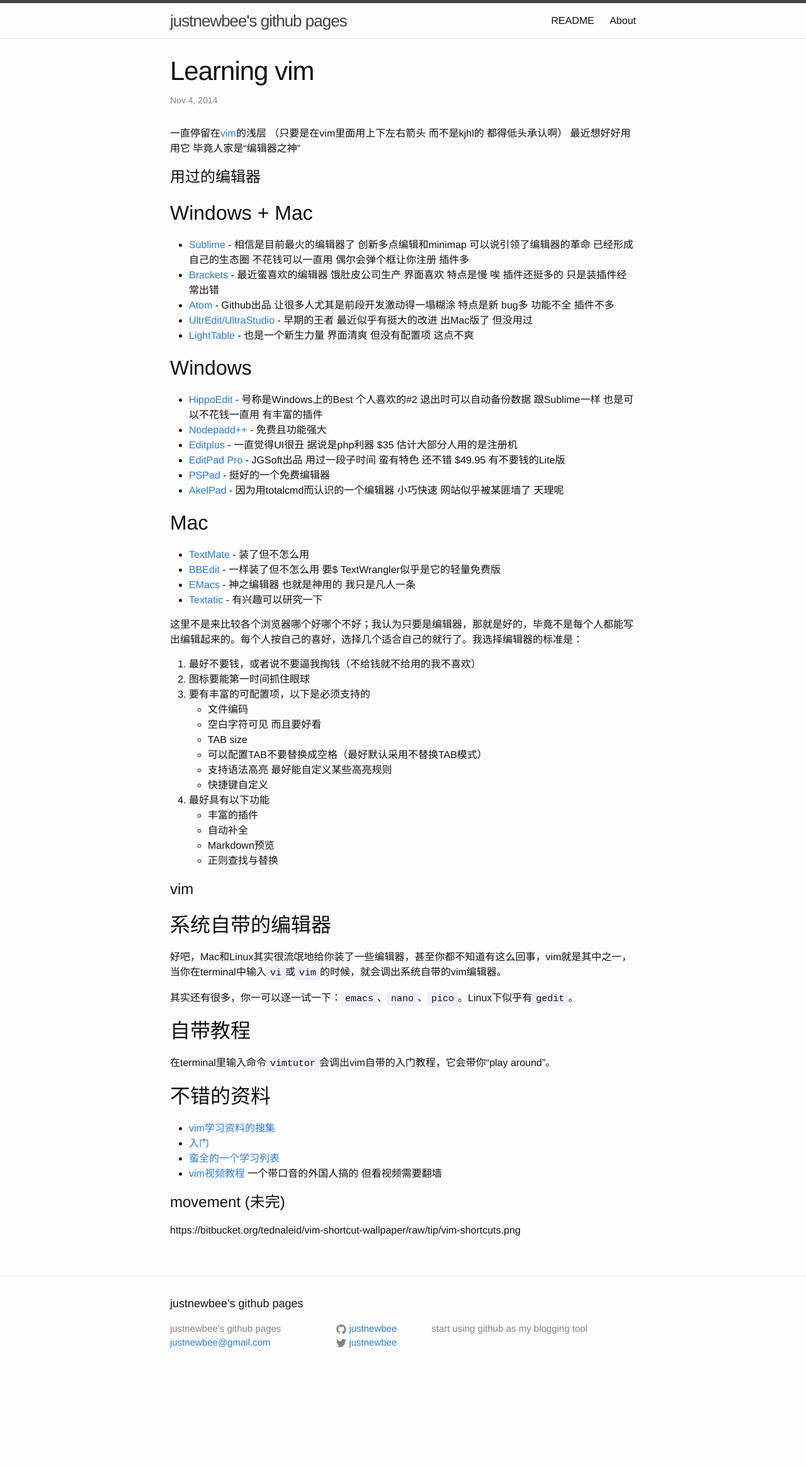
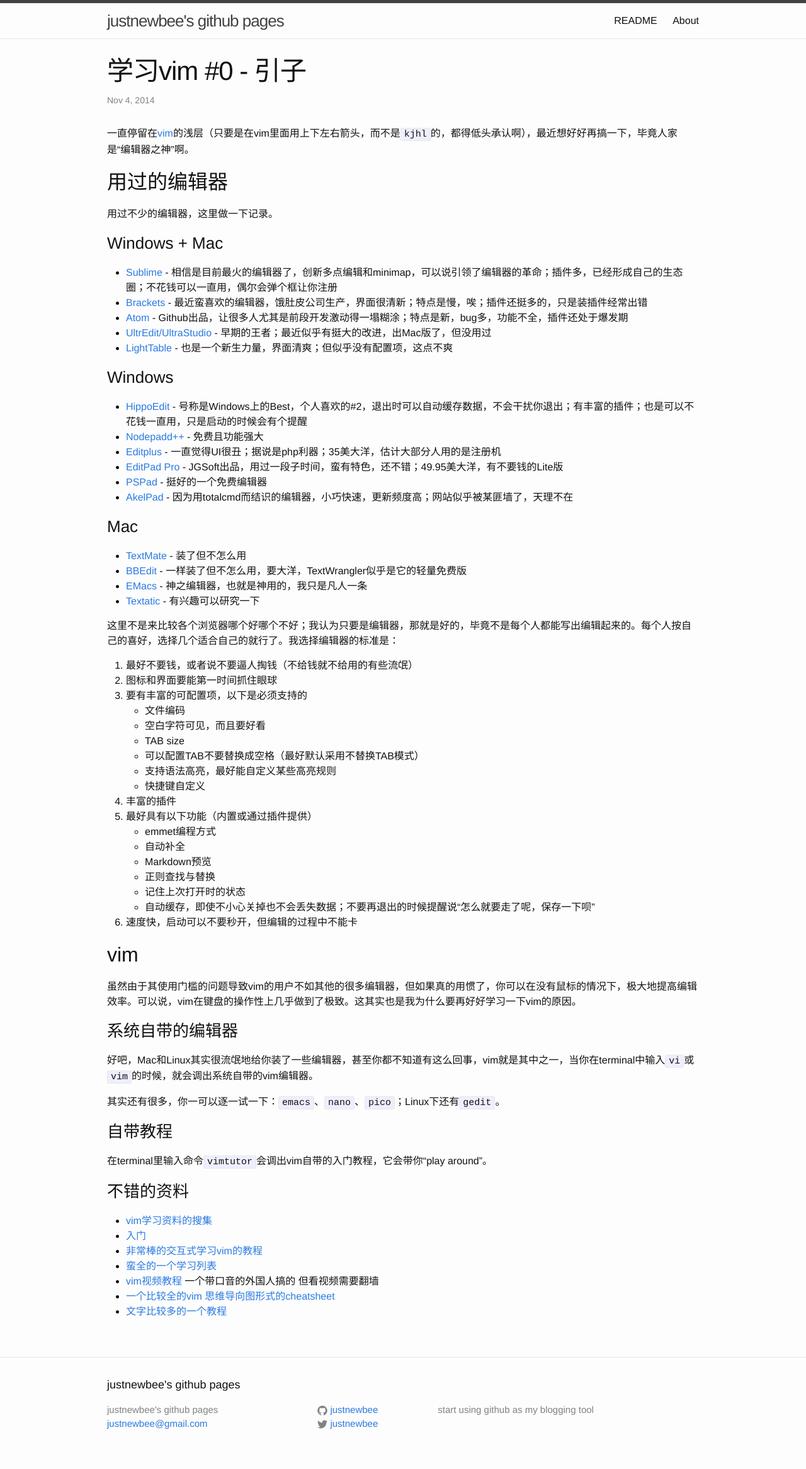
Before and after one commit to justnewbee/justnewbee.github.io, a Jekyll site: the page built from _posts/2014-11-04-learning-vim.md, in a window 1280 px wide. Shown: the whole page at 63% size. Built offline with Jekyll 4.4.1, drawn with Linux system fonts in a browser that asks for light colours; before the commit the page ends 2204 px from its top, so only the background shows below that.

Commit message:
leaning vim separted

```diff
--- a/_posts/2014-11-04-learning-vim.md
+++ b/_posts/2014-11-04-learning-vim.md
@@ -1,62 +1,70 @@
 ---
 layout: post
-title:  "Learning vim"
+title:  "学习vim #0 - 引子"
 date:   2014-11-04 22:12:51
 categories: jekyll update
 ---
 
-一直停留在[vim](http://www.vim.org/)的浅层 （只要是在vim里面用上下左右箭头 而不是kjhl的 都得低头承认啊） 最近想好好用用它 毕竟人家是“编辑器之神”
+一直停留在[vim](http://www.vim.org)的浅层（只要是在vim里面用上下左右箭头，而不是`kjhl`的，都得低头承认啊），最近想好好再搞一下，毕竟人家是“编辑器之神”啊。
 
 # 用过的编辑器
 
+用过不少的编辑器，这里做一下记录。
+
 ## Windows + Mac
 
-* [Sublime](http://www.sublimetext.com) - 相信是目前最火的编辑器了 创新多点编辑和minimap 可以说引领了编辑器的革命 已经形成自己的生态圈 不花钱可以一直用 偶尔会弹个框让你注册 插件多
-* [Brackets](http://brackets.io) - 最近蛮喜欢的编辑器 饿肚皮公司生产 界面喜欢 特点是慢 唉 插件还挺多的 只是装插件经常出错
-* [Atom](https://atom.io) - Github出品 让很多人尤其是前段开发激动得一塌糊涂 特点是新 bug多 功能不全 插件不多
-* [UltrEdit/UltraStudio](http://www.ultraedit.com/) - 早期的王者 最近似乎有挺大的改进 出Mac版了 但没用过
-* [LightTable](http://lighttable.com/) - 也是一个新生力量 界面清爽 但没有配置项 这点不爽
+* [Sublime](http://www.sublimetext.com) - 相信是目前最火的编辑器了，创新多点编辑和minimap，可以说引领了编辑器的革命；插件多，已经形成自己的生态圈；不花钱可以一直用，偶尔会弹个框让你注册
+* [Brackets](http://brackets.io) - 最近蛮喜欢的编辑器，饿肚皮公司生产，界面很清新；特点是慢，唉；插件还挺多的，只是装插件经常出错
+* [Atom](https://atom.io) - Github出品，让很多人尤其是前段开发激动得一塌糊涂；特点是新，bug多，功能不全，插件还处于爆发期
+* [UltrEdit/UltraStudio](http://www.ultraedit.com) - 早期的王者；最近似乎有挺大的改进，出Mac版了，但没用过
+* [LightTable](http://lighttable.com) - 也是一个新生力量，界面清爽；但似乎没有配置项，这点不爽
 
 ## Windows
 
-* [HippoEdit](http://www.hippoedit.com) - 号称是Windows上的Best 个人喜欢的#2 退出时可以自动备份数据 跟Sublime一样 也是可以不花钱一直用 有丰富的插件
+* [HippoEdit](http://www.hippoedit.com) - 号称是Windows上的Best，个人喜欢的#2，退出时可以自动缓存数据，不会干扰你退出；有丰富的插件；也是可以不花钱一直用，只是启动的时候会有个提醒
 * [Nodepadd++](http://notepad-plus-plus.org) - 免费且功能强大
-* [Editplus](http://www.editplus.com) - 一直觉得UI很丑 据说是php利器 $35 估计大部分人用的是注册机
-* [EditPad Pro](http://www.editpadpro.com) - JGSoft出品 用过一段子时间 蛮有特色 还不错 $49.95 有不要钱的Lite版
+* [Editplus](http://www.editplus.com) - 一直觉得UI很丑；据说是php利器；35美大洋，估计大部分人用的是注册机
+* [EditPad Pro](http://www.editpadpro.com) - JGSoft出品，用过一段子时间，蛮有特色，还不错；49.95美大洋，有不要钱的Lite版
 * [PSPad](http://www.pspad.com/) - 挺好的一个免费编辑器
-* [AkelPad](http://akelpad.sourceforge.net/en/index.php) - 因为用totalcmd而认识的一个编辑器 小巧快速 网站似乎被某匪墙了 天理呢
+* [AkelPad](http://akelpad.sourceforge.net/en/index.php) - 因为用totalcmd而结识的编辑器，小巧快速，更新频度高；网站似乎被某匪墙了，天理不在
 
 ## Mac
 
 * [TextMate](http://macromates.com) - 装了但不怎么用
-* [BBEdit](http://www.barebones.com/products/bbedit/index.html) - 一样装了但不怎么用 要$ TextWrangler似乎是它的轻量免费版
-* [EMacs](http://www.gnu.org/software/emacs) - 神之编辑器 也就是神用的 我只是凡人一条
+* [BBEdit](http://www.barebones.com/products/bbedit/index.html) - 一样装了但不怎么用，要大洋，TextWrangler似乎是它的轻量免费版
+* [EMacs](http://www.gnu.org/software/emacs) - 神之编辑器，也就是神用的，我只是凡人一条
 * [Textatic](http://www.textasticapp.com) - 有兴趣可以研究一下
 
 这里不是来比较各个浏览器哪个好哪个不好；我认为只要是编辑器，那就是好的，毕竟不是每个人都能写出编辑起来的。每个人按自己的喜好，选择几个适合自己的就行了。我选择编辑器的标准是：
 
-1. 最好不要钱，或者说不要逼我掏钱（不给钱就不给用的我不喜欢）
-2. 图标要能第一时间抓住眼球
+1. 最好不要钱，或者说不要逼人掏钱（不给钱就不给用的有些流氓）
+2. 图标和界面要能第一时间抓住眼球
 3. 要有丰富的可配置项，以下是必须支持的
-    * 文件编码
-    * 空白字符可见 而且要好看
-    * TAB size
-    * 可以配置TAB不要替换成空格（最好默认采用不替换TAB模式）
-    * 支持语法高亮 最好能自定义某些高亮规则
-    * 快捷键自定义
-4. 最好具有以下功能
-    * 丰富的插件
-    * 自动补全
-    * Markdown预览
-    * 正则查找与替换
+	* 文件编码
+	* 空白字符可见，而且要好看
+	* TAB size
+	* 可以配置TAB不要替换成空格（最好默认采用不替换TAB模式）
+	* 支持语法高亮，最好能自定义某些高亮规则
+	* 快捷键自定义
+4. 丰富的插件
+5. 最好具有以下功能（内置或通过插件提供）
+	* emmet编程方式
+	* 自动补全
+	* Markdown预览
+	* 正则查找与替换
+	* 记住上次打开时的状态
+	* 自动缓存，即使不小心关掉也不会丢失数据；不要再退出的时候提醒说“怎么就要走了呢，保存一下呗”
+6. 速度快，启动可以不要秒开，但编辑的过程中不能卡
 
 # vim
+
+虽然由于其使用门槛的问题导致vim的用户不如其他的很多编辑器，但如果真的用惯了，你可以在没有鼠标的情况下，极大地提高编辑效率。可以说，vim在键盘的操作性上几乎做到了极致。这其实也是我为什么要再好好学习一下vim的原因。
 
 ## 系统自带的编辑器
 
 好吧，Mac和Linux其实很流氓地给你装了一些编辑器，甚至你都不知道有这么回事，vim就是其中之一，当你在terminal中输入`vi`或`vim`的时候，就会调出系统自带的vim编辑器。
 
-其实还有很多，你一可以逐一试一下：`emacs`、`nano`、`pico`。Linux下似乎有`gedit`。
+其实还有很多，你一可以逐一试一下：`emacs`、`nano`、`pico`；Linux下还有`gedit`。
 
 ## 自带教程
 
@@ -66,9 +74,8 @@
 
 * [vim学习资料的搜集](http://www.openvim.com/index.html)
 * [入门](http://tips.webdesign10.com/another-vim-tutorial)
+* [非常棒的交互式学习vim的教程](http://www.openvim.com/tutorial.html)
 * [蛮全的一个学习列表](http://alvinalexander.com/linux/vi-vim-editor-tutorials-collection)
 * [vim视频教程](http://derekwyatt.org/vim/tutorials) 一个带口音的外国人搞的 但看视频需要翻墙
-
-# movement (未完)
-
-https://bitbucket.org/tednaleid/vim-shortcut-wallpaper/raw/tip/vim-shortcuts.png
+* [一个比较全的vim 思维导向图形式的cheatsheet](http://jrmiii.com/attachments/Vim.pdf)
+* [文字比较多的一个教程](http://blog.interlinked.org/tutorials/vim_tutorial.html)
--- a/_sass/_base.scss
+++ b/_sass/_base.scss
@@ -134,8 +134,8 @@
  * Wrapper
  */
 .wrapper {
-    max-width: -webkit-calc(800px - (#{$spacing-unit} * 2));
-    max-width:         calc(800px - (#{$spacing-unit} * 2));
+	max-width: -webkit-calc(1000px - (#{$spacing-unit} * 2));
+	max-width: calc(1000px - (#{$spacing-unit} * 2));
 	margin-right: auto;
 	margin-left: auto;
 	padding-right: $spacing-unit;
@@ -143,8 +143,8 @@
 	@extend %clearfix;
 
 	@include media-query($on-laptop) {
-        max-width: -webkit-calc(800px - (#{$spacing-unit}));
-        max-width:         calc(800px - (#{$spacing-unit}));
+		max-width: -webkit-calc(1000px - (#{$spacing-unit}));
+		max-width: calc(1000px - (#{$spacing-unit}));
 		padding-right: $spacing-unit / 2;
 		padding-left: $spacing-unit / 2;
 	}
--- a/_sass/_layout.scss
+++ b/_sass/_layout.scss
@@ -86,8 +86,6 @@
 	}
 }
 
-
-
 /**
  * Site footer
  */
@@ -122,29 +120,29 @@
 
 .footer-col-1 {
 	width: -webkit-calc(35% - (#{$spacing-unit} / 2));
-    width:         calc(35% - (#{$spacing-unit} / 2));
+	width: calc(35% - (#{$spacing-unit} / 2));
 }
 
 .footer-col-2 {
 	width: -webkit-calc(20% - (#{$spacing-unit} / 2));
-    width:         calc(20% - (#{$spacing-unit} / 2));
+	width: calc(20% - (#{$spacing-unit} / 2));
 }
 
 .footer-col-3 {
 	width: -webkit-calc(45% - (#{$spacing-unit} / 2));
-    width:         calc(45% - (#{$spacing-unit} / 2));
+	width: calc(45% - (#{$spacing-unit} / 2));
 }
 
 @include media-query($on-laptop) {
 	.footer-col-1,
 	.footer-col-2 {
 		width: -webkit-calc(50% - (#{$spacing-unit} / 2));
-        width:         calc(50% - (#{$spacing-unit} / 2));
+		width: calc(50% - (#{$spacing-unit} / 2));
 	}
 
 	.footer-col-3 {
 		width: -webkit-calc(100% - (#{$spacing-unit} / 2));
-        width:         calc(100% - (#{$spacing-unit} / 2));
+		width: calc(100% - (#{$spacing-unit} / 2));
 	}
 }
 
@@ -152,7 +150,7 @@
 	.footer-col {
 		float: none;
 		width: -webkit-calc(100% - (#{$spacing-unit} / 2));
-        width:         calc(100% - (#{$spacing-unit} / 2));
+		width: calc(100% - (#{$spacing-unit} / 2));
 	}
 }
 
@@ -186,8 +184,6 @@
 	font-size: 24px;
 }
 
-
-
 /**
  * Posts
  */
@@ -208,7 +204,7 @@
 .post-content {
 	margin-bottom: $spacing-unit;
 
-    h2 {
+	h1 {
 		font-size: 32px;
 
 		@include media-query($on-laptop) {
@@ -216,7 +212,7 @@
 		}
 	}
 
-    h3 {
+	h2 {
 		font-size: 26px;
 
 		@include media-query($on-laptop) {
@@ -224,11 +220,27 @@
 		}
 	}
 
-    h4 {
+	h3 {
 		font-size: 20px;
 
 		@include media-query($on-laptop) {
 			font-size: 18px;
 		}
 	}
+
+	h4 {
+		font-size: 20px;
+
+		@include media-query($on-laptop) {
+			font-size: 16px;
 		}
+	}
+
+	h5, h6 {
+		font-size: 14px;
+
+		@include media-query($on-laptop) {
+			font-size: 14px;
+		}
+	}
+}
--- a/_sass/_syntax-highlighting.scss
+++ b/_sass/_syntax-highlighting.scss
@@ -2,66 +2,198 @@
  * Syntax highlighting styles
  */
 .highlight {
-    background: #fff;
-    @extend %vertical-rhythm;
+	background: #fff;
+	@extend %vertical-rhythm;
 
-    .c     { color: #998; font-style: italic } // Comment
-    .err   { color: #a61717; background-color: #e3d2d2 } // Error
-    .k     { font-weight: bold } // Keyword
-    .o     { font-weight: bold } // Operator
-    .cm    { color: #998; font-style: italic } // Comment.Multiline
-    .cp    { color: #999; font-weight: bold } // Comment.Preproc
-    .c1    { color: #998; font-style: italic } // Comment.Single
-    .cs    { color: #999; font-weight: bold; font-style: italic } // Comment.Special
-    .gd    { color: #000; background-color: #fdd } // Generic.Deleted
-    .gd .x { color: #000; background-color: #faa } // Generic.Deleted.Specific
-    .ge    { font-style: italic } // Generic.Emph
-    .gr    { color: #a00 } // Generic.Error
-    .gh    { color: #999 } // Generic.Heading
-    .gi    { color: #000; background-color: #dfd } // Generic.Inserted
-    .gi .x { color: #000; background-color: #afa } // Generic.Inserted.Specific
-    .go    { color: #888 } // Generic.Output
-    .gp    { color: #555 } // Generic.Prompt
-    .gs    { font-weight: bold } // Generic.Strong
-    .gu    { color: #aaa } // Generic.Subheading
-    .gt    { color: #a00 } // Generic.Traceback
-    .kc    { font-weight: bold } // Keyword.Constant
-    .kd    { font-weight: bold } // Keyword.Declaration
-    .kp    { font-weight: bold } // Keyword.Pseudo
-    .kr    { font-weight: bold } // Keyword.Reserved
-    .kt    { color: #458; font-weight: bold } // Keyword.Type
-    .m     { color: #099 } // Literal.Number
-    .s     { color: #d14 } // Literal.String
-    .na    { color: #008080 } // Name.Attribute
-    .nb    { color: #0086B3 } // Name.Builtin
-    .nc    { color: #458; font-weight: bold } // Name.Class
-    .no    { color: #008080 } // Name.Constant
-    .ni    { color: #800080 } // Name.Entity
-    .ne    { color: #900; font-weight: bold } // Name.Exception
-    .nf    { color: #900; font-weight: bold } // Name.Function
-    .nn    { color: #555 } // Name.Namespace
-    .nt    { color: #000080 } // Name.Tag
-    .nv    { color: #008080 } // Name.Variable
-    .ow    { font-weight: bold } // Operator.Word
-    .w     { color: #bbb } // Text.Whitespace
-    .mf    { color: #099 } // Literal.Number.Float
-    .mh    { color: #099 } // Literal.Number.Hex
-    .mi    { color: #099 } // Literal.Number.Integer
-    .mo    { color: #099 } // Literal.Number.Oct
-    .sb    { color: #d14 } // Literal.String.Backtick
-    .sc    { color: #d14 } // Literal.String.Char
-    .sd    { color: #d14 } // Literal.String.Doc
-    .s2    { color: #d14 } // Literal.String.Double
-    .se    { color: #d14 } // Literal.String.Escape
-    .sh    { color: #d14 } // Literal.String.Heredoc
-    .si    { color: #d14 } // Literal.String.Interpol
-    .sx    { color: #d14 } // Literal.String.Other
-    .sr    { color: #009926 } // Literal.String.Regex
-    .s1    { color: #d14 } // Literal.String.Single
-    .ss    { color: #990073 } // Literal.String.Symbol
-    .bp    { color: #999 } // Name.Builtin.Pseudo
-    .vc    { color: #008080 } // Name.Variable.Class
-    .vg    { color: #008080 } // Name.Variable.Global
-    .vi    { color: #008080 } // Name.Variable.Instance
-    .il    { color: #099 } // Literal.Number.Integer.Long
+	.c {// Comment
+		color: #998;
+		font-style: italic;
+	}
+	.err {// Error
+		color: #a61717;
+		background-color: #e3d2d2;
+	}
+	.k {// Keyword
+		font-weight: bold;
+	}
+	.o {// Operator
+		font-weight: bold;
+	}
+	.cm {// Comment.Multiline
+		color: #998;
+		font-style: italic;
+	}
+	.cp {// Comment.Preproc
+		color: #999;
+		font-weight: bold;
+	}
+	.c1 {// Comment.Single
+		color: #998;
+		font-style: italic;
+	}
+	.cs {// Comment.Special
+		color: #999; font-weight: bold;
+		font-style: italic;
+	}
+	.gd {// Generic.Deleted
+		color: #000;
+		background-color: #fdd;
+	}
+	.gd .x {// Generic.Deleted.Specific
+		color: #000;
+		background-color: #faa;
+	}
+	.ge {// Generic.Emph
+		font-style: italic;
+	}
+	.gr {// Generic.Error
+		color: #a00;
+	}
+	.gh {// Generic.Heading
+		color: #999;
+	}
+	.gi {// Generic.Inserted
+		color: #000;
+		background-color: #dfd;
+	}
+	.gi .x {// Generic.Inserted.Specific
+		color: #000;
+		background-color: #afa;
+	}
+	.go {// Generic.Output
+		color: #888;
+	}
+	.gp {// Generic.Prompt
+		color: #555;
+	}
+	.gs {// Generic.Strong
+		font-weight: bold;
+	}
+	.gu {// Generic.Subheading
+		color: #aaa;
+	}
+	.gt {// Generic.Traceback
+		color: #a00;
+	}
+	.kc {// Keyword.Constant
+		font-weight: bold;
+	}
+	.kd {// Keyword.Declaration
+		font-weight: bold;
+	}
+	.kp {// Keyword.Pseudo
+		font-weight: bold;
+	}
+	.kr {// Keyword.Reserved
+		font-weight: bold;
+	}
+	.kt {// Keyword.Type
+		color: #458;
+		font-weight: bold;
+	}
+	.m {// Literal.Number
+		color: #099;
+	}
+	.s {// Literal.String
+		color: #d14;
+	}
+	.na {// Name.Attribute
+		color: #008080;
+	}
+	.nb {// Name.Builtin
+		color: #0086B3;
+	}
+	.nc {// Name.Class
+		color: #458;
+		font-weight: bold;
+	}
+	.no {// Name.Constant
+		color: #008080;
+	}
+	.ni {// Name.Entity
+		color: #800080;
+	}
+	.ne {// Name.Exception
+		color: #900;
+		font-weight: bold;
+	}
+	.nf {// Name.Function
+		color: #900;
+		font-weight: bold;
+	}
+	.nn {// Name.Namespace
+		color: #555;
+	}
+	.nt {// Name.Tag
+		color: #000080;
+	}
+	.nv {// Name.Variable
+		color: #008080;
+	}
+	.ow {// Operator.Word
+		font-weight: bold;
+	}
+	.w {// Text.Whitespace
+		color: #bbb;
+	}
+	.mf {// Literal.Number.Float
+		color: #099;
+	}
+	.mh {// Literal.Number.Hex
+		color: #099;
+	}
+	.mi {// Literal.Number.Integer
+		color: #099;
+	}
+	.mo {// Literal.Number.Oct
+		color: #099;
+	}
+	.sb {// Literal.String.Backtick
+		color: #d14;
+	}
+	.sc {// Literal.String.Char
+		color: #d14;
+	}
+	.sd {// Literal.String.Doc
+		color: #d14;
+	}
+	.s2 {// Literal.String.Double
+		color: #d14;
+	}
+	.se {// Literal.String.Escape
+		color: #d14;
+	}
+	.sh {// Literal.String.Heredoc
+		color: #d14;
+	}
+	.si {// Literal.String.Interpol
+		color: #d14;
+	}
+	.sx {// Literal.String.Other
+		color: #d14;
+	}
+	.sr {// Literal.String.Regex
+		color: #009926;
+	}
+	.s1 {// Literal.String.Single
+		color: #d14;
+	}
+	.ss {// Literal.String.Symbol
+		color: #990073;
+	}
+	.bp {// Name.Builtin.Pseudo
+		color: #999;
+	}
+	.vc {// Name.Variable.Class
+		color: #008080;
+	}
+	.vg {// Name.Variable.Global
+		color: #008080;
+	}
+	.vi {// Name.Variable.Instance
+		color: #008080;
+	}
+	.il {// Literal.Number.Integer.Long
+		color: #099;
+	}
 }
```
Also changed, not shown: _posts/2014-11-04-learning-vim-1-movement.md (added, +10 -0 lines). Lines whose indentation alone changed are shown as unchanged.
